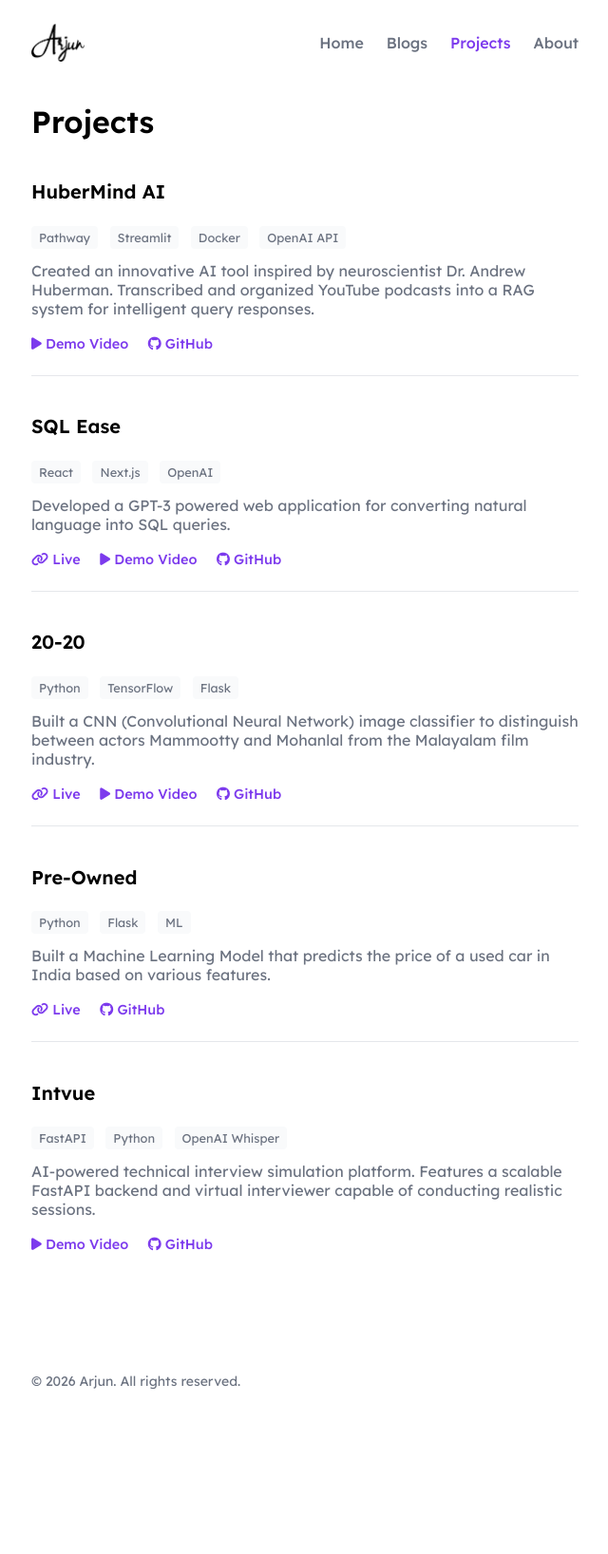
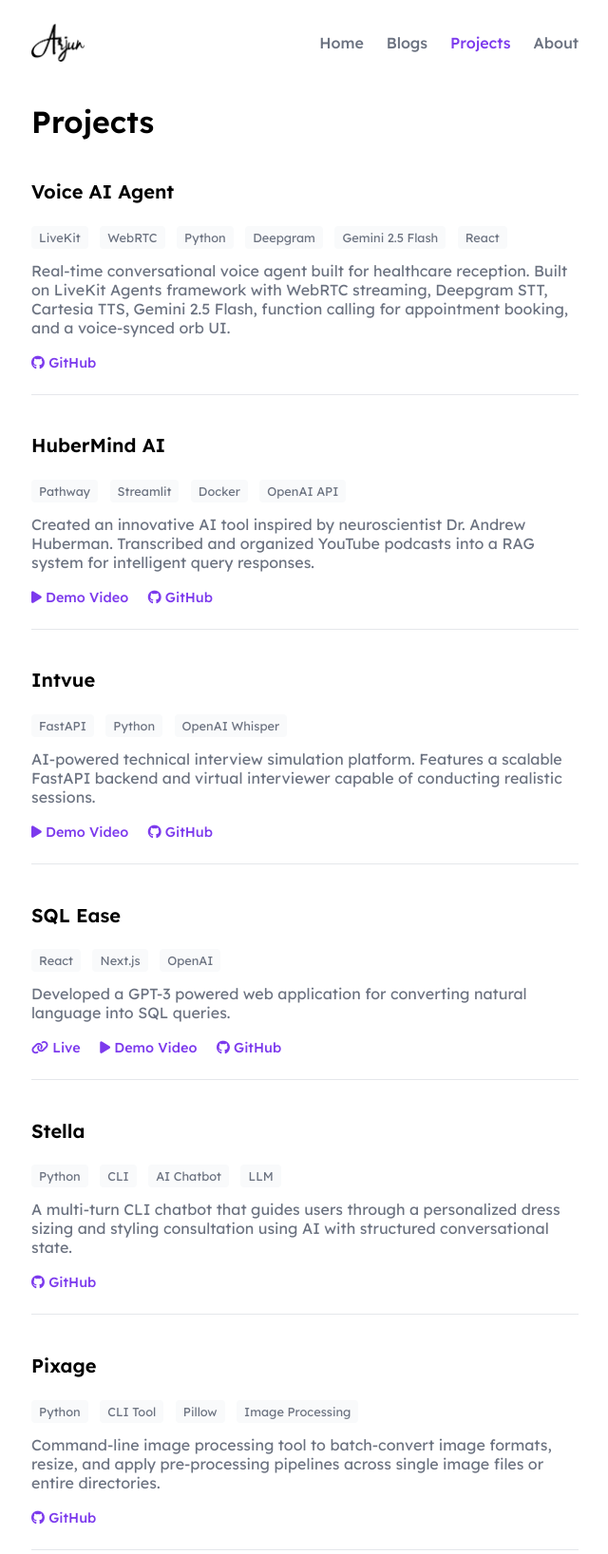
Before and after one commit to arjun-ms/arjun-ms.github.io, a plain HTML site: page projects.html in a window 1280 px wide. Shown: the part 5-1641 px from the top of the page at 95% size, without its empty margins (319-959 px from the left). Before the commit the page ends 1522 px from the top, so only its background shows below. Drawn offline with Linux system fonts and the light colour scheme; a web font is replaced by a local one.

Commit message:
feat(routes): convert navigation links to clean URL endpoints
Replace hardcoded .html extensions with clean paths (/blogs, /projects, /about)
which are natively resolved by GitHub Pages and modern static hosts.

```diff
--- a/projects.html
+++ b/projects.html
@@ -12,23 +12,44 @@
     <div class="container">
         <header>
             <div class="logo">
-                <a href="index.html" style="display: flex; align-items: center; gap: 10px;">
+                <a href="/" style="display: flex; align-items: center; gap: 10px;">
                     <img src="assets/arjun-logo.png" alt="Arjun Logo" onerror="this.style.display='none'; this.nextElementSibling.style.display='block'">
                     <span style="display:none; font-family: cursive;">Arjun</span>
                 </a>
             </div>
             <nav>
                 <ul>
-                    <li><a href="index.html">Home</a></li>
-                    <li><a href="blogs.html">Blogs</a></li>
-                    <li><a href="projects.html" class="active">Projects</a></li>
-                    <li><a href="about.html">About</a></li>
+                    <li><a href="/">Home</a></li>
+                    <li><a href="/blogs">Blogs</a></li>
+                    <li><a href="/projects" class="active">Projects</a></li>
+                    <li><a href="/about">About</a></li>
                 </ul>
             </nav>
         </header>
 
         <main>
             <h1 class="page-title">Projects</h1>
+
+            <!-- Project: Voice AI Agent -->
+            <div class="project-card">
+                <div class="project-header">
+                    <h2 class="project-title">Voice AI Agent</h2>
+                </div>
+                <div class="project-tags">
+                    <span class="tag">LiveKit</span>
+                    <span class="tag">WebRTC</span>
+                    <span class="tag">Python</span>
+                    <span class="tag">Deepgram</span>
+                    <span class="tag">Gemini 2.5 Flash</span>
+                    <span class="tag">React</span>
+                </div>
+                <p style="margin-bottom: 1rem; color: var(--text-secondary);">
+                    Real-time conversational voice agent built for healthcare reception. Built on LiveKit Agents framework with WebRTC streaming, Deepgram STT, Cartesia TTS, Gemini 2.5 Flash, function calling for appointment booking, and a voice-synced orb UI.
+                </p>
+                <div class="project-links">
+                    <a href="https://github.com/arjun-ms/voice-agent" target="_blank"><i class="fa-brands fa-github"></i> GitHub</a>
+                </div>
+            </div>
 
             <!-- Project: HuberMind AI -->
             <div class="project-card">
@@ -48,6 +69,25 @@
                 <div class="project-links">
                     <a href="https://youtu.be/BILcnys0luY" target="_blank"><i class="fa-solid fa-play"></i> Demo Video</a>
                     <a href="https://github.com/arjun-ms/HuberMind-AI" target="_blank"><i class="fa-brands fa-github"></i> GitHub</a>
+                </div>
+            </div>
+
+            <!-- Project: Intvue -->
+            <div class="project-card">
+                <div class="project-header">
+                    <h2 class="project-title">Intvue</h2>
+                </div>
+                <div class="project-tags">
+                    <span class="tag">FastAPI</span>
+                    <span class="tag">Python</span>
+                    <span class="tag">OpenAI Whisper</span>
+                </div>
+                <p style="margin-bottom: 1rem; color: var(--text-secondary);">
+                    AI-powered technical interview simulation platform. Features a scalable FastAPI backend and virtual interviewer capable of conducting realistic sessions.
+                </p>
+                <div class="project-links">
+                    <a href="https://www.youtube.com/watch?v=Zd5wWvuv8FM" target="_blank"><i class="fa-solid fa-play"></i> Demo Video</a>
+                    <a href="https://github.com/arjun-ms/Intvue" target="_blank"><i class="fa-brands fa-github"></i> GitHub</a>
                 </div>
             </div>
 
@@ -71,6 +111,44 @@
                 </div>
             </div>
 
+            <!-- Project: Stella -->
+            <div class="project-card">
+                <div class="project-header">
+                    <h2 class="project-title">Stella</h2>
+                </div>
+                <div class="project-tags">
+                    <span class="tag">Python</span>
+                    <span class="tag">CLI</span>
+                    <span class="tag">AI Chatbot</span>
+                    <span class="tag">LLM</span>
+                </div>
+                <p style="margin-bottom: 1rem; color: var(--text-secondary);">
+                    A multi-turn CLI chatbot that guides users through a personalized dress sizing and styling consultation using AI with structured conversational state.
+                </p>
+                <div class="project-links">
+                    <a href="https://github.com/arjun-ms/Stella" target="_blank"><i class="fa-brands fa-github"></i> GitHub</a>
+                </div>
+            </div>
+
+            <!-- Project: Pixage -->
+            <div class="project-card">
+                <div class="project-header">
+                    <h2 class="project-title">Pixage</h2>
+                </div>
+                <div class="project-tags">
+                    <span class="tag">Python</span>
+                    <span class="tag">CLI Tool</span>
+                    <span class="tag">Pillow</span>
+                    <span class="tag">Image Processing</span>
+                </div>
+                <p style="margin-bottom: 1rem; color: var(--text-secondary);">
+                    Command-line image processing tool to batch-convert image formats, resize, and apply pre-processing pipelines across single image files or entire directories.
+                </p>
+                <div class="project-links">
+                    <a href="https://github.com/arjun-ms/Pixage" target="_blank"><i class="fa-brands fa-github"></i> GitHub</a>
+                </div>
+            </div>
+
             <!-- Project: 20-20 -->
             <div class="project-card">
                 <div class="project-header">
@@ -91,7 +169,7 @@
                 </div>
             </div>
 
-            <!-- Project: Pre-Owned -->
+            <!-- Project: Pre-Owned (Commented out)
             <div class="project-card">
                 <div class="project-header">
                     <h2 class="project-title">Pre-Owned</h2>
@@ -109,26 +187,7 @@
                     <a href="https://github.com/arjun-ms/pre-owned" target="_blank"><i class="fa-brands fa-github"></i> GitHub</a>
                 </div>
             </div>
-
-             <!-- Project: Intvue (Moved to last as requested) -->
-             <div class="project-card">
-                <div class="project-header">
-                    <h2 class="project-title">Intvue</h2>
-                </div>
-                <div class="project-tags">
-                    <span class="tag">FastAPI</span>
-                    <span class="tag">Python</span>
-                    <span class="tag">OpenAI Whisper</span>
-                </div>
-                <p style="margin-bottom: 1rem; color: var(--text-secondary);">
-                    AI-powered technical interview simulation platform. Features a scalable FastAPI backend and virtual interviewer capable of conducting realistic sessions.
-                </p>
-                <div class="project-links">
-                    <a href="https://www.youtube.com/watch?v=Zd5wWvuv8FM" target="_blank"><i class="fa-solid fa-play"></i> Demo Video</a>
-                    <a href="https://github.com/arjun-ms/Intvue" target="_blank"><i class="fa-brands fa-github"></i> GitHub</a>
-                </div>
-            </div>
-
+            -->
         </main>
 
         <footer>
```
Also changed, not shown: about.html (+5 -5 lines), blogs.html (+5 -5 lines), index.html (+9 -8 lines).
